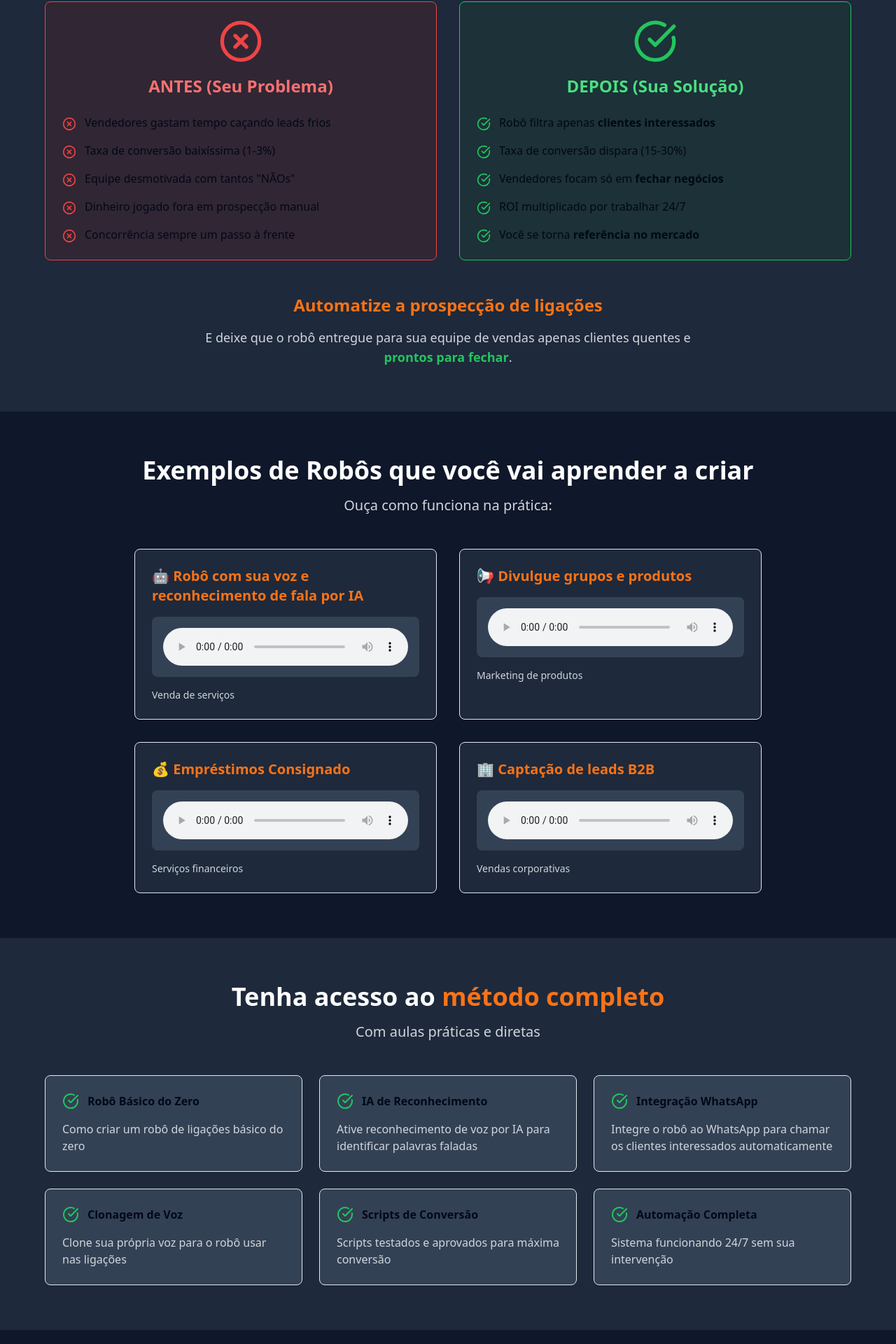
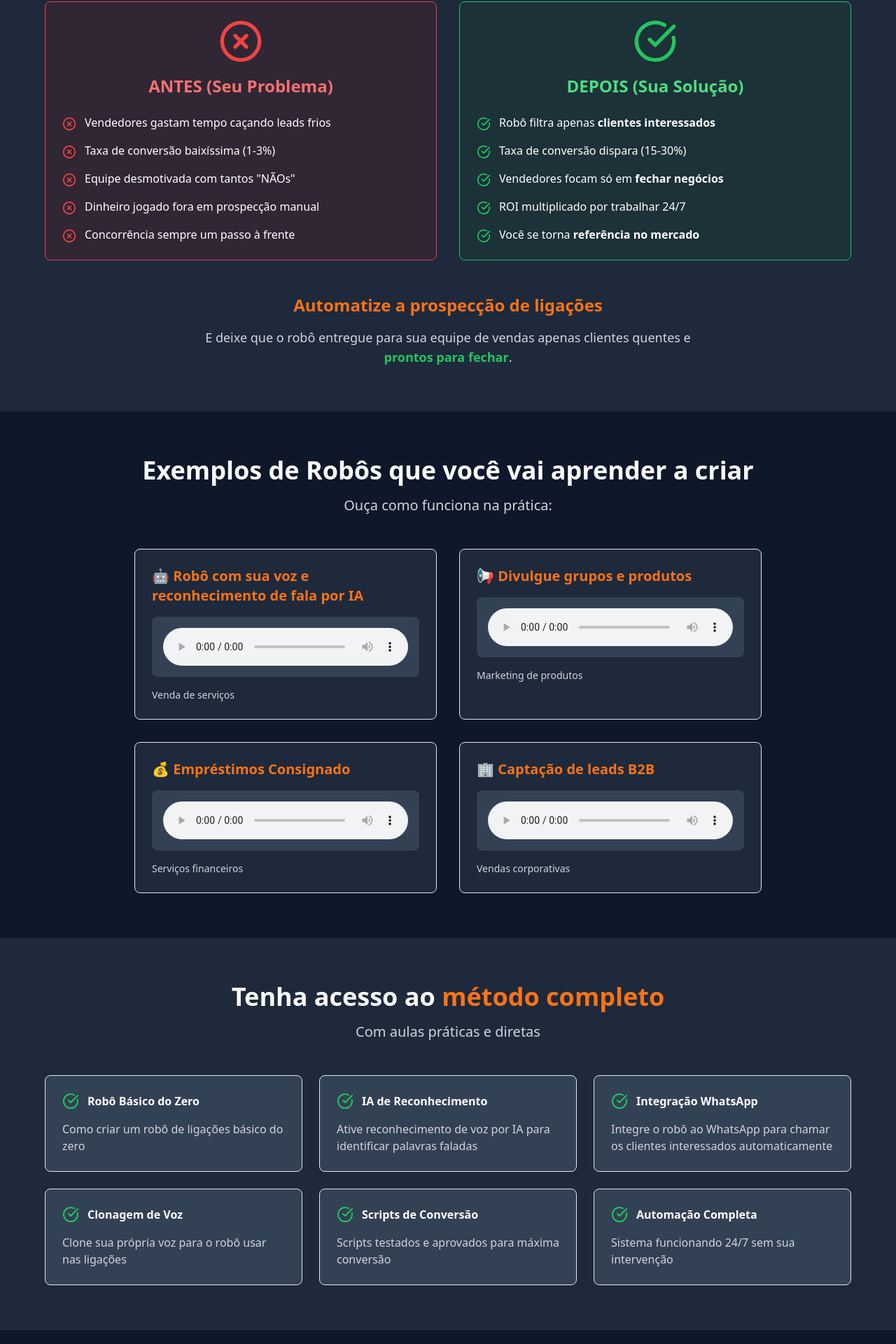
Before and after one commit to rafaelhtml/conversao-pura, a React (Vite) app: page / in a window 1280 px wide. Shown: the part 1533-3453 px from the top of the page at 70% size. Built offline with nearby package versions, Linux system fonts and the light colour scheme.

Commit message:
Fix: Improve text readability
Adjust text colors on dark backgrounds to ensure legibility.

```diff
--- a/src/pages/Index.tsx
+++ b/src/pages/Index.tsx
@@ -117,23 +117,23 @@ const Index = () => {
               <ul className="space-y-4">
                 <li className="flex items-start gap-3">
                   <XCircle className="w-5 h-5 text-red-500 mt-1 flex-shrink-0" />
-                  <span>Vendedores gastam tempo caçando leads frios</span>
+                  <span className="text-white">Vendedores gastam tempo caçando leads frios</span>
                 </li>
                 <li className="flex items-start gap-3">
                   <XCircle className="w-5 h-5 text-red-500 mt-1 flex-shrink-0" />
-                  <span>Taxa de conversão baixíssima (1-3%)</span>
+                  <span className="text-white">Taxa de conversão baixíssima (1-3%)</span>
                 </li>
                 <li className="flex items-start gap-3">
                   <XCircle className="w-5 h-5 text-red-500 mt-1 flex-shrink-0" />
-                  <span>Equipe desmotivada com tantos "NÃOs"</span>
+                  <span className="text-white">Equipe desmotivada com tantos "NÃOs"</span>
                 </li>
                 <li className="flex items-start gap-3">
                   <XCircle className="w-5 h-5 text-red-500 mt-1 flex-shrink-0" />
-                  <span>Dinheiro jogado fora em prospecção manual</span>
+                  <span className="text-white">Dinheiro jogado fora em prospecção manual</span>
                 </li>
                 <li className="flex items-start gap-3">
                   <XCircle className="w-5 h-5 text-red-500 mt-1 flex-shrink-0" />
-                  <span>Concorrência sempre um passo à frente</span>
+                  <span className="text-white">Concorrência sempre um passo à frente</span>
                 </li>
               </ul>
             </Card>
@@ -147,23 +147,23 @@ const Index = () => {
               <ul className="space-y-4">
                 <li className="flex items-start gap-3">
                   <CheckCircle className="w-5 h-5 text-green-500 mt-1 flex-shrink-0" />
-                  <span>Robô filtra apenas <strong>clientes interessados</strong></span>
+                  <span className="text-white">Robô filtra apenas <strong>clientes interessados</strong></span>
                 </li>
                 <li className="flex items-start gap-3">
                   <CheckCircle className="w-5 h-5 text-green-500 mt-1 flex-shrink-0" />
-                  <span>Taxa de conversão dispara (15-30%)</span>
+                  <span className="text-white">Taxa de conversão dispara (15-30%)</span>
                 </li>
                 <li className="flex items-start gap-3">
                   <CheckCircle className="w-5 h-5 text-green-500 mt-1 flex-shrink-0" />
-                  <span>Vendedores focam só em <strong>fechar negócios</strong></span>
+                  <span className="text-white">Vendedores focam só em <strong>fechar negócios</strong></span>
                 </li>
                 <li className="flex items-start gap-3">
                   <CheckCircle className="w-5 h-5 text-green-500 mt-1 flex-shrink-0" />
-                  <span>ROI multiplicado por trabalhar 24/7</span>
+                  <span className="text-white">ROI multiplicado por trabalhar 24/7</span>
                 </li>
                 <li className="flex items-start gap-3">
                   <CheckCircle className="w-5 h-5 text-green-500 mt-1 flex-shrink-0" />
-                  <span>Você se torna <strong>referência no mercado</strong></span>
+                  <span className="text-white">Você se torna <strong>referência no mercado</strong></span>
                 </li>
               </ul>
             </Card>
@@ -261,7 +261,7 @@ const Index = () => {
             <Card className="bg-slate-700 p-6">
               <div className="flex items-center gap-3 mb-4">
                 <CheckCircle className="w-6 h-6 text-green-500" />
-                <h3 className="font-bold">Robô Básico do Zero</h3>
+                <h3 className="font-bold text-white">Robô Básico do Zero</h3>
               </div>
               <p className="text-gray-300">Como criar um robô de ligações básico do zero</p>
             </Card>
@@ -269,7 +269,7 @@ const Index = () => {
             <Card className="bg-slate-700 p-6">
               <div className="flex items-center gap-3 mb-4">
                 <CheckCircle className="w-6 h-6 text-green-500" />
-                <h3 className="font-bold">IA de Reconhecimento</h3>
+                <h3 className="font-bold text-white">IA de Reconhecimento</h3>
               </div>
               <p className="text-gray-300">Ative reconhecimento de voz por IA para identificar palavras faladas</p>
             </Card>
@@ -277,7 +277,7 @@ const Index = () => {
             <Card className="bg-slate-700 p-6">
               <div className="flex items-center gap-3 mb-4">
                 <CheckCircle className="w-6 h-6 text-green-500" />
-                <h3 className="font-bold">Integração WhatsApp</h3>
+                <h3 className="font-bold text-white">Integração WhatsApp</h3>
               </div>
               <p className="text-gray-300">Integre o robô ao WhatsApp para chamar os clientes interessados automaticamente</p>
             </Card>
@@ -285,7 +285,7 @@ const Index = () => {
             <Card className="bg-slate-700 p-6">
               <div className="flex items-center gap-3 mb-4">
                 <CheckCircle className="w-6 h-6 text-green-500" />
-                <h3 className="font-bold">Clonagem de Voz</h3>
+                <h3 className="font-bold text-white">Clonagem de Voz</h3>
               </div>
               <p className="text-gray-300">Clone sua própria voz para o robô usar nas ligações</p>
             </Card>
@@ -293,7 +293,7 @@ const Index = () => {
             <Card className="bg-slate-700 p-6">
               <div className="flex items-center gap-3 mb-4">
                 <CheckCircle className="w-6 h-6 text-green-500" />
-                <h3 className="font-bold">Scripts de Conversão</h3>
+                <h3 className="font-bold text-white">Scripts de Conversão</h3>
               </div>
               <p className="text-gray-300">Scripts testados e aprovados para máxima conversão</p>
             </Card>
@@ -301,7 +301,7 @@ const Index = () => {
             <Card className="bg-slate-700 p-6">
               <div className="flex items-center gap-3 mb-4">
                 <CheckCircle className="w-6 h-6 text-green-500" />
-                <h3 className="font-bold">Automação Completa</h3>
+                <h3 className="font-bold text-white">Automação Completa</h3>
               </div>
               <p className="text-gray-300">Sistema funcionando 24/7 sem sua intervenção</p>
             </Card>
```
